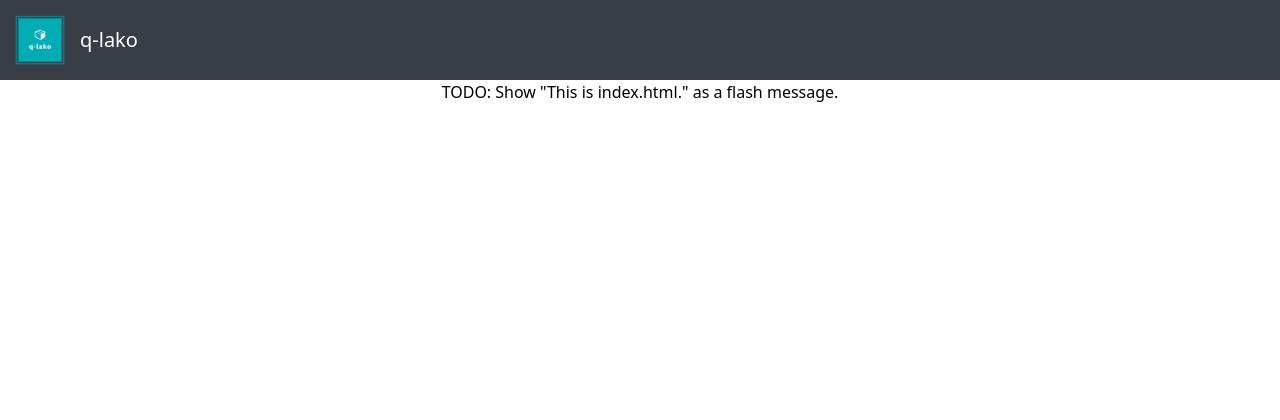
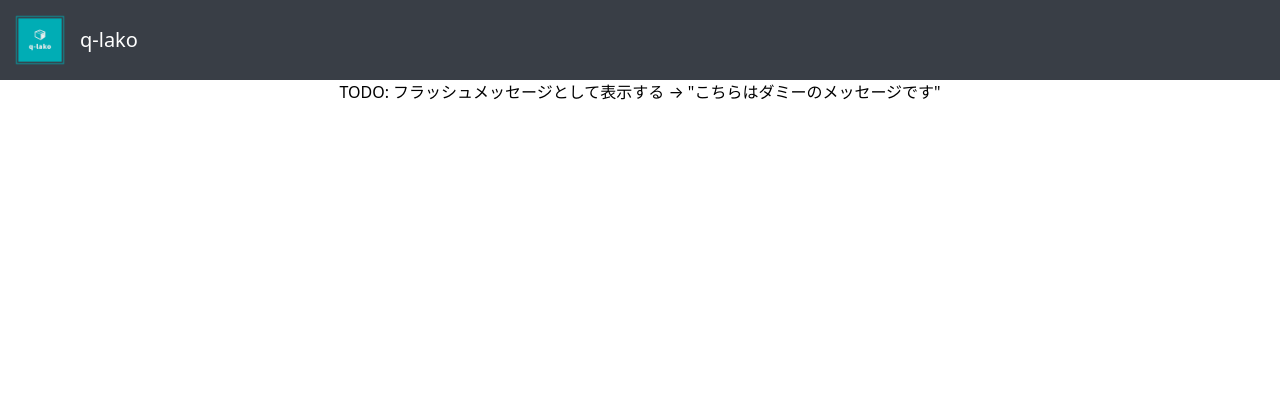
Before and after one commit to yusuke-sforzando/q-lako, a Flask app: page / in a window 1280 px wide. Shown: the top 420 px of the page. Run offline with Flask 2, Linux system fonts and the light colour scheme.

Commit message:
:wrench: Localize to Japanese

```diff
--- a/main.py
+++ b/main.py
@@ -8,12 +8,11 @@ from __init__ import app
 @app.route("/", methods=["GET"])
 def index():
     app.logger.info("index(): GET /")
-    template_filename = "index.html"
     context_dict = {
-        "subtitle": template_filename,
-        "message": f"This is {template_filename}."
+        "subtitle": "備品・書籍をらくらく登録",
+        "message": "こちらはダミーのメッセージです"
     }
-    return render_template(template_filename, **context_dict)
+    return render_template("index.html", **context_dict)
 
 
 if __name__ == "__main__":
--- a/templates/_base.html
+++ b/templates/_base.html
@@ -15,7 +15,7 @@
   <div class="flex flex-col h-screen">
     {% include "_header.html" %}
     {% if message %}
-    <p class="text-center">TODO: Show "{{ message }}" as a flash message.</p>
+    <p class="text-center">TODO: フラッシュメッセージとして表示する → "{{ message }}"</p>
     {% endif %}
     <div class="container mx-auto flex-1 overflow-y-auto">
       {% block main %}
--- a/templates/_header.html
+++ b/templates/_header.html
@@ -1,7 +1,7 @@
 <header class="container mx-auto p-2 theme-bg-color-gray">
   <div class="flex">
     <a href="/" class="flex items-center">
-      <img class="h-16 mr-2" src="static/images/logo.png" alt="logo image of q-lako" />
+      <img class="h-16 mr-2" src="static/images/logo.png" alt="q-lako ロゴ" />
       <span class="text-white text-xl">q-lako</span>
     </a>
   </div>
```
